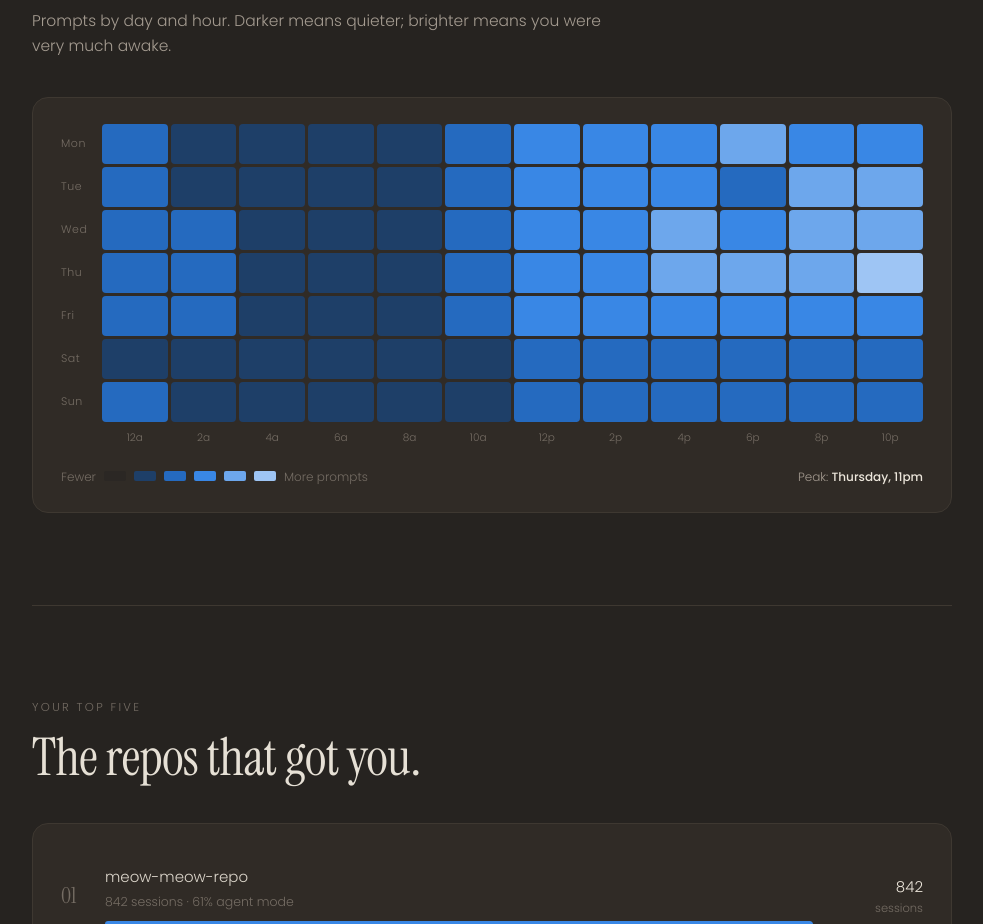
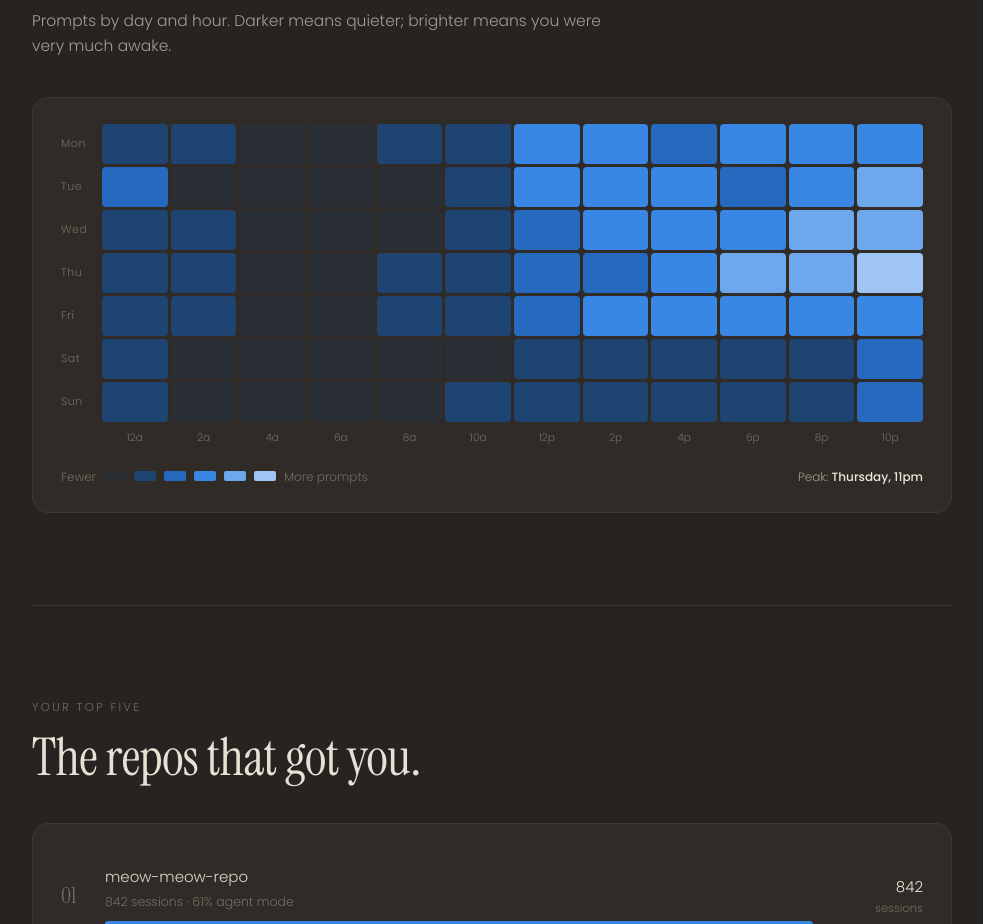
Before and after one commit to kelseyiscat/meow-meow-repo, a React (Vite) app: page / in a window 1280 px wide. Shown: the part 3214-4138 px from the top of the page, without its empty margins (186-1169 px from the left). Built offline with nearby package versions, Linux system fonts and the light colour scheme.

Commit message:
fix: heatmap changes

```diff
--- a/src/components/ActivityHeatmap.jsx
+++ b/src/components/ActivityHeatmap.jsx
@@ -2,12 +2,21 @@ import { useTooltip } from './Tooltip'
 import { DataTable } from './DataTable'
 import { DAYS, HEATMAP, HEATMAP_MAX, HEATMAP_PEAK, HOURS } from '../data'
 
-/** Sequential blue ramp: the dark end recedes toward the panel surface. */
-const RAMP = ['var(--seq-1)', 'var(--seq-2)', 'var(--seq-3)', 'var(--seq-4)', 'var(--seq-5)']
-const KEY_SWATCHES = ['var(--seq-0)', ...RAMP]
+/**
+ * Sequential blue ramp, six steps. The near-zero step sits just off the panel
+ * colour so quiet hours recede instead of reading as data.
+ */
+const RAMP = [
+  'var(--seq-1)',
+  'var(--seq-2)',
+  'var(--seq-3)',
+  'var(--seq-4)',
+  'var(--seq-5)',
+  'var(--seq-6)',
+]
 
 const colorFor = (v) =>
-  v === 0 ? 'var(--seq-0)' : RAMP[Math.min(RAMP.length - 1, Math.round((v / HEATMAP_MAX) * (RAMP.length - 1)))]
+  RAMP[Math.min(RAMP.length - 1, Math.round((v / HEATMAP_MAX) * (RAMP.length - 1)))]
 
 export function ActivityHeatmap({ tablesOpen }) {
   const bind = useTooltip()
@@ -27,7 +36,7 @@ export function ActivityHeatmap({ tablesOpen }) {
 
       <div className="heat-key">
         <span>Fewer</span>
-        {KEY_SWATCHES.map((c) => <i key={c} style={{ background: c }} />)}
+        {RAMP.map((c) => <i key={c} style={{ background: c }} />)}
         <span>More prompts</span>
         <span className="heat-peak">
           Peak: <b>{HEATMAP_PEAK}</b>
--- a/src/styles.css
+++ b/src/styles.css
@@ -21,12 +21,13 @@
   --green: #199e70;
 
   /* sequential blue ramp, dark end recedes toward the surface */
-  --seq-0: #2b2724;
-  --seq-1: #1e3f68;
-  --seq-2: #256abf;
-  --seq-3: #3987e5;
-  --seq-4: #6da7ec;
-  --seq-5: #9ec5f4;
+  --seq-0: #2b2724;   /* track / empty — reads as surface */
+  --seq-1: #2a2e35;   /* near-zero: barely lifted off the panel */
+  --seq-2: #1e4472;
+  --seq-3: #256abf;
+  --seq-4: #3987e5;
+  --seq-5: #6da7ec;
+  --seq-6: #9ec5f4;
 
   --avatar: #2f7d4f;
   --rail-w: 76px;
```
Also changed, not shown: 1 other file (tests, documents, lock files or other folders).
